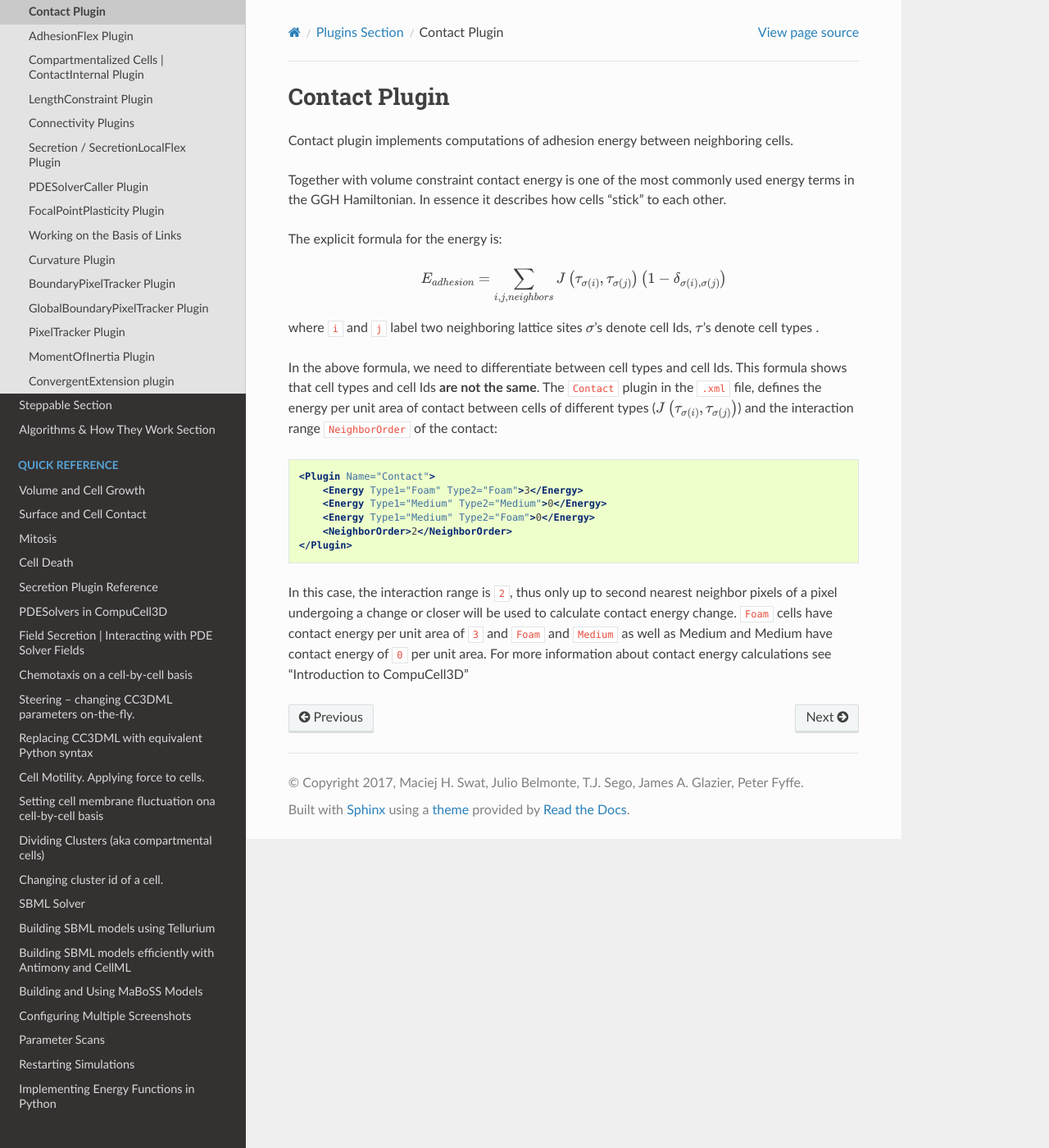
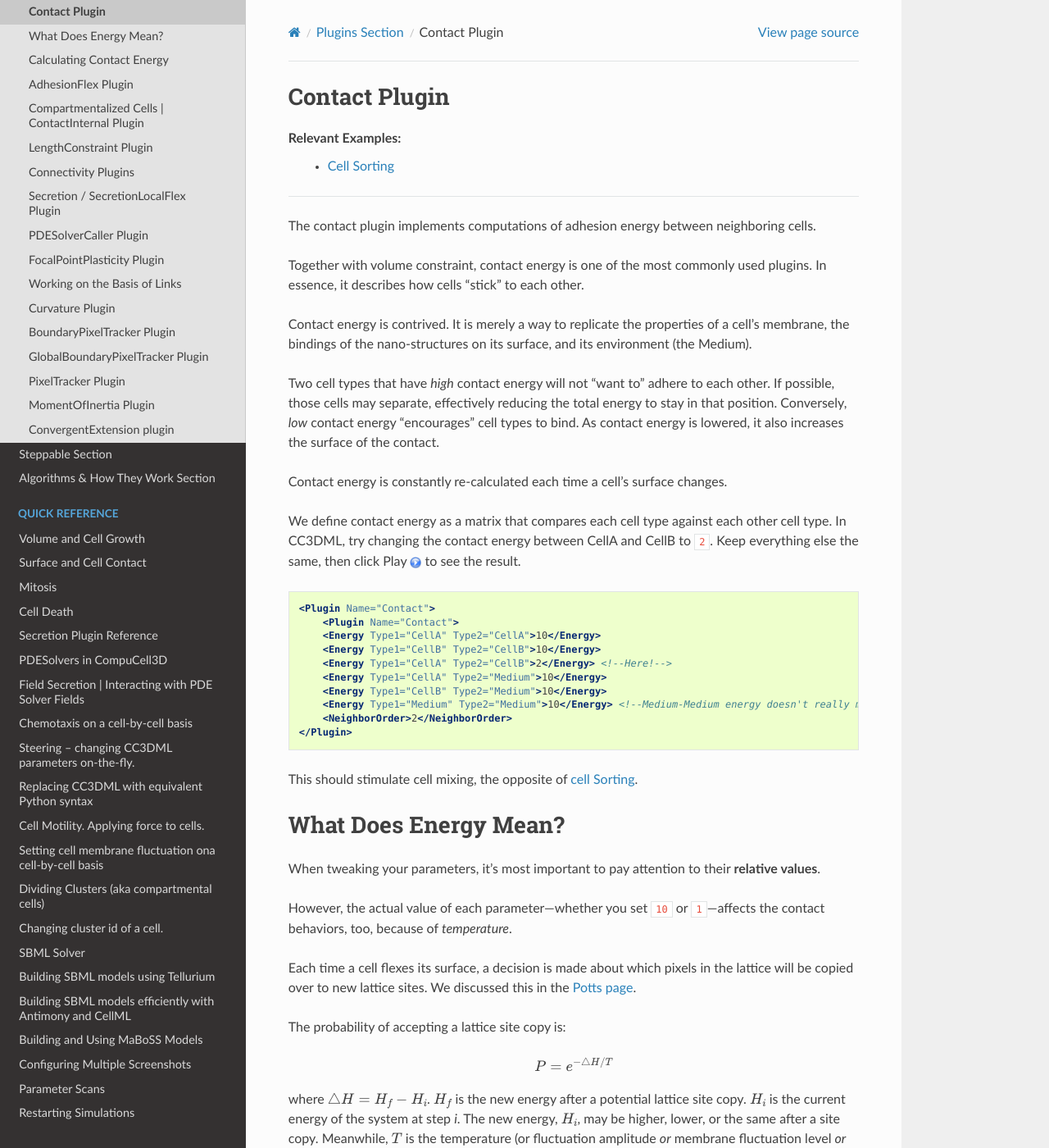
Before and after one commit to CompuCell3D/PythonScriptingManual, a Sphinx documentation site: the page built from docs/contact_plugin.rst, in a window 1280 px wide and 1400 px high. Shown: the whole window at 82% size. Built offline with Sphinx 7.4.7 and the Read the Docs theme 2.0.0, drawn with Linux system fonts in a browser that asks for light colours; pages that are not in the unit, such as notebooks, are missing from menus; some of the changed text lies outside the part shown.

Commit message:
Rewrote contact plugin doc and added cell sorting example

```diff
--- a/docs/contact_plugin.rst
+++ b/docs/contact_plugin.rst
@@ -1,28 +1,92 @@
 Contact Plugin
 --------------
 
-Contact plugin implements computations of adhesion energy between neighboring cells.
+Relevant Examples:
+    * `Cell Sorting <example_cell_sorting.html>`_
+
+**********************************************
+
+The contact plugin implements computations of adhesion energy between neighboring cells.
+
+Together with volume constraint, contact energy is one of the most
+commonly used plugins. In essence, it
+describes how cells "stick" to each other.
+
+Contact energy is contrived.
+It is merely a way to replicate the properties of a cell's membrane, the bindings of the nano-structures on its surface, and its environment (the Medium).
+
+Two cell types that have *high* contact energy will not "want to" adhere to each other.
+If possible, those cells may separate, effectively reducing the total energy to stay in that position.
+Conversely, *low* contact energy "encourages" cell types to bind.
+As contact energy is lowered, it also increases the surface of the contact.
+
+Contact energy is constantly re-calculated each time a cell's surface changes.
+
+We define contact energy as a matrix that compares each cell type against each other cell type.
+In CC3DML, try changing the contact energy between CellA and CellB to ``2``.
+Keep everything else the same, then click Play |Play|  to see the result.
+
+.. code-block:: xml
+
+    <Plugin Name="Contact">
+        <Plugin Name="Contact">
+        <Energy Type1="CellA" Type2="CellA">10</Energy>
+        <Energy Type1="CellB" Type2="CellB">10</Energy>
+        <Energy Type1="CellA" Type2="CellB">2</Energy> <!--Here!-->
+        <Energy Type1="CellA" Type2="Medium">10</Energy>
+        <Energy Type1="CellB" Type2="Medium">10</Energy>
+        <Energy Type1="Medium" Type2="Medium">10</Energy> <!--Medium-Medium energy doesn't really matter-->
+        <NeighborOrder>2</NeighborOrder>
+    </Plugin>
+
+This should stimulate cell mixing, the opposite of `cell Sorting <example_cell_sorting.html>`_.
 
 
-Together with volume constraint contact energy is one of the most
-commonly used energy terms in the GGH Hamiltonian. In essence it
-describes how cells "stick" to each other.
+What Does Energy Mean?
+-------------------------------------------------
 
-The explicit formula for the energy is:
+When tweaking your parameters, it's most important to pay attention to their **relative values**.
+
+However, the actual value of each parameter—whether you set ``10`` or ``1``—affects the contact behaviors, too, because of *temperature*.
+
+Each time a cell flexes its surface, a decision is made about which pixels in the lattice will be copied over to new lattice sites.
+We discussed this in the `Potts page <potts.html>`_.
+
+The probability of accepting a lattice site copy is:
 
 .. math::
     :nowrap:
 
     \begin{eqnarray}
-        E_{adhesion} = \sum_{i,j,neighbors} J\left ( \tau_{\sigma(i)},\tau_{\sigma(j)} \right )\left ( 1-\delta_{\sigma(i), \sigma(j)} \right )
+        P = e^{-\bigtriangleup H/T}
+    \end{eqnarray}
+
+where :math:`\bigtriangleup H = H_f - H_i`.
+:math:`H_f` is the new energy after a potential lattice site copy.
+:math:`H_i` is the current energy of the system at step *i*.
+The new energy, :math:`H_i`, may be higher, lower, or the same after a site copy.
+Meanwhile, :math:`T` is the temperature (or fluctuation amplitude *or* membrane fluctuation level *or* noise level).
+A high temperature lowers the probability that site copy attempts will be made.
+
+
+Calculating Contact Energy
+-------------------------------------------------
+
+The explicit formula for contact energy is:
+
+.. math::
+    :nowrap:
+
+    \begin{eqnarray}
+        E_{contact} = \sum_{i,j,neighbors} J\left ( \tau_{\sigma(i)},\tau_{\sigma(j)} \right )\left ( 1-\delta_{\sigma(i), \sigma(j)} \right )
     \end{eqnarray}
 
 where ``i`` and ``j`` label two neighboring lattice sites :math:`\sigma`'s denote cell
-Ids, :math:`\tau`'s denote cell types .
-
+IDs, and each :math:`\tau` denotes a cell type.
+Note that ``i`` and ``j`` are are at separate coordinates; for example, ``i = (0,4)`` and ``j = (1,4)``.
 
 In the above formula, we need to differentiate between cell types and
-cell Ids. This formula shows that cell types and cell Ids **are not the
+cell IDs. This formula shows that cell types and cell IDs **are not the
 same**. The ``Contact`` plugin in the ``.xml`` file, defines the energy per unit
 area of contact between cells of different types (:math:`J\left ( \tau_{\sigma(i)},\tau_{\sigma(j)} \right )`) and the interaction
 range ``NeighborOrder`` of the contact:
@@ -37,9 +101,44 @@ range ``NeighborOrder`` of the contact:
     </Plugin>
 
 
-In this case, the interaction range is ``2``, thus only up to second nearest
-neighbor pixels of a pixel undergoing a change or closer will be used to calculate
+In this case, the interaction range is ``2``. Thus, only up to second-nearest
+neighbor pixels of a given pixel undergoing a change will be used to calculate
 contact energy change. ``Foam`` cells have contact energy per unit area of ``3``
 and ``Foam`` and ``Medium`` as well as Medium and Medium have contact energy of
-``0`` per unit area. For more information about contact energy calculations
-see “Introduction to CompuCell3D”
+``0`` per unit area.
+
+----------------------------------------------------
+
+Suppose we have **8 cells** on the checkboard and **4 sides each**.
+If the cells are in a checkerboard pattern, they have the most possible contact energy with the Medium.
+
+.. image:: images/cellsort_checkerboard.png
+    :alt: An arrangement of 8 cells in a checkboard pattern. The Medium fills in the empty space.
+
+So, the total contact energy is:
+
+.. math::
+    :nowrap:
+
+    \begin{eqnarray}
+        H_{contact} = 4 \times 8 \times J_{Cell-to-Medium}
+    \end{eqnarray}
+
+where :math:`J_{Cell-to-Medium}` denotes the contact energy between the base cell type, ``Cell``, and the Medium.
+
+How would you calculate the contact energy if all the cells were touching the medium as little as possible?
+
+.. image:: images/cellsort_compact.png
+    :alt: An arrangement of 8 cells in a 3x3 area with one corner missing.
+
+.. math::
+    :nowrap:
+
+    \begin{eqnarray}
+        H_{contact} = 12 \times J_{Cell-to-Medium} + 10 \times J_{Cell-to-Cell}
+    \end{eqnarray}
+
+Again, count the number of contact surfaces and multiply them by the respective contact energies for those cell types.
+
+.. |Play| image:: images/icons/play.png
+   :height: 14px
```
Also changed, not shown: docs/example_cell_sorting.rst (added, +51 -0 lines), docs/mitosis.rst (+6 -6 lines), docs/section_textbook.rst (added, +89 -0 lines), docs/volume_and_growth.rst (+11 -16 lines), docs/images/cellsort_checkerboard.png (added), docs/images/cellsort_compact.png (added), docs/images/cellsort_legend.png (added), docs/images/cellsort_result.png (added).
